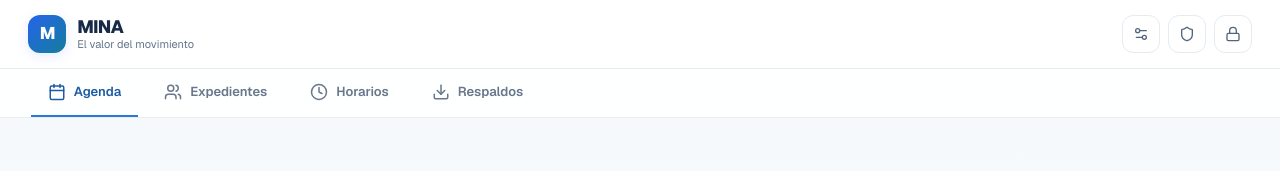
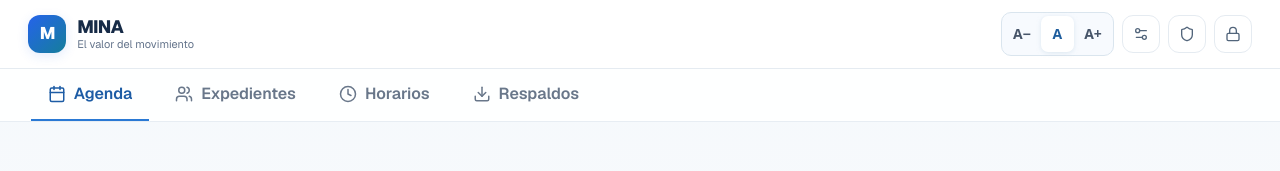
Before and after one commit to Chris-Vasconcelos/agendar_citas_fisio, a React (Vite) app: page / in a window 1280 px wide. Shown: the top 171 px of the page. Built offline with nearby package versions, Linux system fonts and the light colour scheme; no server answers.

Commit message:
feat(ui): readable typography scale and accessible A−/A/A+ selector

```diff
--- a/src/App.jsx
+++ b/src/App.jsx
@@ -32,6 +32,14 @@ export default function App() {
   const [activeTab, setActiveTab] = useState('agenda');
   const [selectedDate, setSelectedDate] = useState(getTodayDateString);
   const [calendarViewMode, setCalendarViewMode] = useState('week');
+  const [textSize, setTextSize] = useState(() => {
+    const saved = localStorage.getItem('mina_text_size_v1');
+    return ['sm', 'md', 'lg'].includes(saved) ? saved : 'md';
+  });
+  useEffect(() => {
+    document.documentElement.dataset.size = textSize;
+    localStorage.setItem('mina_text_size_v1', textSize);
+  }, [textSize]);
   const [designSkill, setDesignSkill] = useState(
     () => localStorage.getItem('fisio_typeui_skill_v2') || 'clean'
   );
@@ -424,6 +432,8 @@ export default function App() {
     <div className="dash-main mina-app-shell pb-24 md:pb-8" data-theme={designSkill}>
       <Header
         designSkill={designSkill}
+        textSize={textSize}
+        setTextSize={setTextSize}
         setDesignSkill={setDesignSkill}
         session={session}
         setShowPrivacyNoticeModal={setShowPrivacyNoticeModal}
--- a/src/components/layout/Header.jsx
+++ b/src/components/layout/Header.jsx
@@ -5,6 +5,8 @@ import { signOutUser, isSupabaseConfigured } from '../../lib/supabase';
 export function Header({
   designSkill,
   setDesignSkill,
+  textSize,
+  setTextSize,
   session,
   setShowPrivacyNoticeModal,
   setAuthError,
@@ -25,6 +27,25 @@ export function Header({
         </div>
 
         <div className="mina-header-actions">
+          <div className="mina-text-size-control" role="group" aria-label="Tamaño del texto">
+            {[
+              { value: 'sm', label: 'A−', title: 'Texto más pequeño' },
+              { value: 'md', label: 'A', title: 'Texto normal' },
+              { value: 'lg', label: 'A+', title: 'Texto más grande' },
+            ].map((item) => (
+              <button
+                key={item.value}
+                type="button"
+                className={`mina-text-size-button ${textSize === item.value ? 'active' : ''}`}
+                aria-pressed={textSize === item.value}
+                aria-label={item.title}
+                title={item.title}
+                onClick={() => setTextSize(item.value)}
+              >
+                {item.label}
+              </button>
+            ))}
+          </div>
           <details className="mina-settings">
             <summary className="mina-icon-button" title="Apariencia" aria-label="Apariencia">
               <Settings2 className="w-4 h-4" aria-hidden="true" />
--- a/src/styles/agenda-profesional.css
+++ b/src/styles/agenda-profesional.css
@@ -335,3 +335,132 @@
  .mina-app-shell .mina-hours-times input { width:130px; }
  .mina-appointment-modal { max-height:calc(100dvh - 18px); }
 }
+
+/* MINA readability system. Compact layout comes from removing repetition, not tiny letters. */
+:root {
+  --mina-fs-sm: .875rem; /* 14px */
+  --mina-fs-base: 1rem; /* 16px */
+  --mina-fs-lg: 1.125rem;
+  --mina-fs-xl: 1.25rem;
+  --mina-fs-title: 1.75rem;
+  --mina-muted: #475569;
+  --mina-hour-row: 5.5rem; /* 88px */
+  --mina-appt-height: 2.5rem; /* 40px */
+}
+html[data-size="sm"] { font-size: 93.75%; }
+html[data-size="md"] { font-size: 100%; }
+html[data-size="lg"] { font-size: 112.5%; }
+/* Keep all three size options accessible and visually understated. */
+.mina-text-size-control { display: inline-flex; align-items: center; gap: 2px; padding: 3px; border: 1px solid #dae5ee; background: #f7fafe; border-radius: 10px; }
+.mina-text-size-button { appearance: none; cursor: pointer; border: 0; background: transparent; color: #475569; min-width: 2.1rem; min-height: 2.2rem; border-radius: 7px; padding: 0 .4rem; font: 700 .875rem/1 system-ui,sans-serif; }
+.mina-text-size-button.active { color: #1e5d9d; background: #fff; box-shadow: 0 1px 4px #c4d7e588; }
+.mina-text-size-button:focus-visible { outline: 2px solid #2477c7; outline-offset: 2px; }
+/* Titles and main controls consistently sized across sections. */
+.mina-app-shell .mina-agenda-heading h2,
+.mina-app-shell .mina-section-heading h2 { font-size: var(--mina-fs-title); font-weight: 700; line-height: 1.25; }
+.mina-app-shell .mina-calendar-toolbar button,
+.mina-app-shell .mina-calendar-date,
+.mina-app-shell .mina-nav-item,
+.mina-app-shell .mina-new-appointment,
+.mina-app-shell .mina-hours-times input,
+.mina-app-shell .mina-hours-toggle,
+.mina-app-shell .mina-patient-row h3,
+.mina-app-shell .mina-patient-row button,
+.mina-app-shell .mina-patient-row input,
+.mina-app-shell .mina-hours-capacity { font-size: var(--mina-fs-base); }
+.mina-app-shell .mina-agenda-overview,
+.mina-app-shell .mina-agenda-overview strong,
+.mina-app-shell .mina-calendar-period,
+.mina-app-shell .mina-grid-day-count,
+.mina-app-shell .mina-day-meta,
+.mina-app-shell .mina-day-count,
+.mina-app-shell .mina-patient-details summary,
+.mina-app-shell .mina-hours-note,
+.mina-app-shell .mina-section-heading p,
+.mina-app-shell .mina-inline-error,
+.mina-app-shell .mina-duration-hint { font-size: var(--mina-fs-sm); color: var(--mina-muted); }
+.mina-app-shell .mina-hours-row { min-height: 4rem; gap: .875rem; }
+.mina-app-shell .mina-hours-times input { min-height: 2.5rem; width: 9rem; }
+.mina-app-shell .mina-patient-row { min-height: 4rem; }
+.mina-app-shell .mina-patient-row .toolbar-btn,
+.mina-app-shell .mina-patient-row .toolbar-btn-active,
+.mina-app-shell .mina-delete-trigger { font-size: var(--mina-fs-base); min-height: 2.5rem; }
+.mina-app-shell .mina-nav-item { min-height: 2.75rem; }
+.mina-app-shell .mina-calendar-toolbar button,
+.mina-app-shell .mina-new-appointment { min-height: 2.5rem; }
+/* Weekly appointment cells: 2 x 40px and 4px between them. */
+.mina-app-shell .mina-agenda .mina-compact-week-grid {
+  min-width: 75rem !important;
+  table-layout: fixed;
+}
+.mina-app-shell .mina-agenda .mina-compact-week-grid thead th { height: 3.4rem; padding: .4rem; }
+.mina-app-shell .mina-agenda .mina-compact-week-grid .calendar-hour-col { width: 5rem; }
+.mina-app-shell .mina-agenda .mina-compact-week-grid th,
+.mina-app-shell .mina-agenda .mina-compact-week-grid td { padding: .125rem .1875rem; }
+.mina-app-shell .mina-agenda .mina-compact-week-grid tbody th.calendar-hour-col { padding: .35rem .4rem; vertical-align: top; }
+.mina-app-shell .mina-agenda .mina-compact-week-grid tbody th.calendar-hour-col div { font-size: .9375rem; font-weight: 500; font-variant-numeric: tabular-nums; }
+.mina-app-shell .mina-grid-day-button { font-size: var(--mina-fs-base); font-weight: 650; padding: .25rem .125rem; white-space: nowrap; }
+.mina-app-shell .mina-grid-day-count { font-weight: 500; white-space: nowrap; }
+.mina-app-shell .mina-hour-lanes {
+  display: grid; grid-template-rows: repeat(2, minmax(var(--mina-appt-height),auto));
+  gap: .25rem; min-height: calc(var(--mina-appt-height) * 2 + .25rem);
+}
+.mina-app-shell .mina-week-appointment,
+.mina-app-shell .mina-week-empty-lane { height: auto; min-height: var(--mina-appt-height); }
+.mina-app-shell .mina-week-appointment {
+  min-width: 0; overflow: visible; border-radius: 6px;
+  border-left-width: 3px; gap: 0;
+}
+.mina-app-shell .mina-week-appointment-main {
+  min-width: 0; min-height: var(--mina-appt-height); gap: .3rem;
+  padding: .2rem .35rem; line-height: 1.15; flex-wrap: wrap; align-content: center;
+  color: inherit; font-size: var(--mina-fs-base);
+}
+.mina-app-shell .mina-week-appointment-name {
+  flex: 1 1 60%; min-width: 0; font-size: var(--mina-fs-base); font-weight: 650;
+  line-height: 1.15; white-space: normal; overflow: visible; text-overflow: clip;
+  display: -webkit-box; -webkit-box-orient: vertical; -webkit-line-clamp: 2;
+  overflow-wrap: anywhere;
+}
+.mina-app-shell .mina-space-chip {
+  flex: none; padding: .1rem .25rem; border-radius: 4px;
+  font-size: var(--mina-fs-sm); line-height: 1.2; color: #2d537d;
+  font-weight: 700;
+}
+.mina-app-shell .mina-week-appointment-state {
+  flex: 0 0 auto; font-size: var(--mina-fs-sm);
+  font-weight: 600; line-height: 1.1; color: #244d7c; opacity: 1;
+  padding: .15rem .3rem; background: #dceafa; border-radius: 4px;
+}
+.mina-app-shell .mina-week-appointment.completed .mina-week-appointment-state { color: #205b3d; background: #d2eee0; }
+.mina-app-shell .mina-week-appointment.no-show .mina-week-appointment-state { color: #854416; background: #ffe2c1; }
+.mina-app-shell .mina-week-allergy { color: #93391d; font-size: var(--mina-fs-sm); font-weight: 700; }
+.mina-app-shell .mina-week-record { width: 2rem; height: 2rem; right: .15rem; top: .2rem; border-radius: 5px; }
+.mina-app-shell .mina-week-empty-lane { font-size: var(--mina-fs-lg); cursor: pointer; }
+.mina-app-shell .mina-day-empty-slot { font-size: var(--mina-fs-base); min-height: 3rem; }
+/* Appointment modal shares the same readable typography; without expanding the number of fields. */
+.mina-appointment-modal h2 { font-size: var(--mina-fs-xl); }
+.mina-appointment-modal .form-label,
+.mina-appointment-modal .form-legend,
+.mina-appointment-modal label,
+.mina-appointment-modal input,
+.mina-appointment-modal select,
+.mina-appointment-modal textarea,
+.mina-appointment-modal button { font-size: var(--mina-fs-base); }
+.mina-appointment-modal .form-input,
+.mina-appointment-modal button { min-height: 2.5rem; }
+.mina-appointment-modal .mina-duration-hint { font-size: var(--mina-fs-sm); }
+.mina-app-shell .mina-agenda .mina-day-table .calendar-grid-table td { padding: .25rem; }
+.mina-app-shell .mina-agenda .mina-day-table .calendar-grid-table thead th { font-size: var(--mina-fs-base); }
+.mina-app-shell .mina-agenda .mina-day-table .calendar-grid-table .calendar-hour-col { font-size: .9375rem; font-variant-numeric: tabular-nums; }
+@media (max-width: 860px) {
+  .mina-app-shell .mina-agenda .mina-compact-week-grid { min-width: 80rem !important; }
+  .mina-app-shell .mina-nav-item { font-size: var(--mina-fs-sm); }
+  .mina-text-size-control { gap: 0; padding: 2px; }
+  .mina-text-size-button { min-width: 1.7rem; padding: 0 .2rem; }
+}
+@media (max-width: 420px) {
+  .mina-text-size-control { order: 2; }
+  .mina-brand-subtitle { display: none; }
+  .mina-new-appointment { padding-inline: .5rem; }
+}
```
